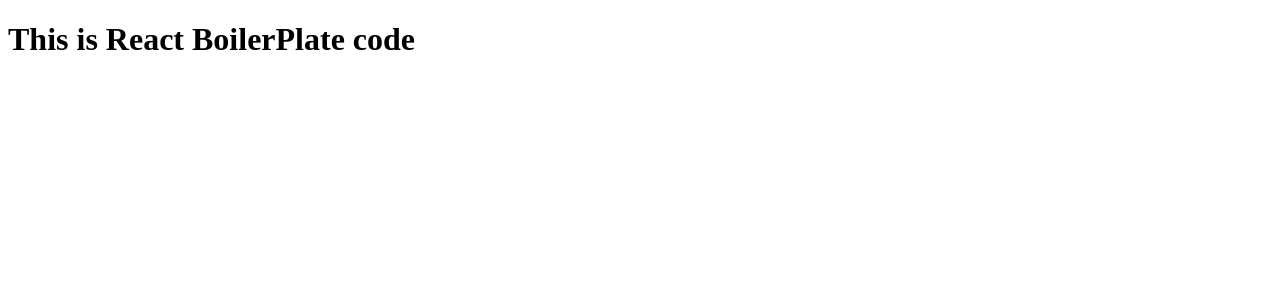
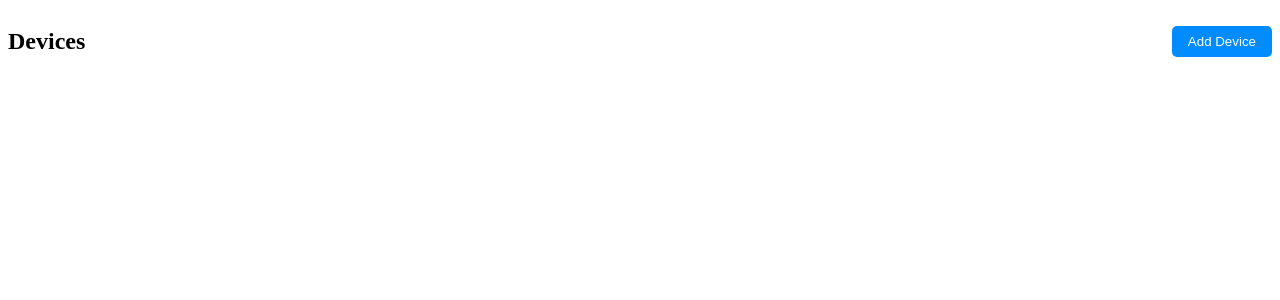
Before and after one commit to MayurKamble110/RemoteRouterConfigurationAssistent, a React (Create React App) app in the folder ui/: page / in a window 1280 px wide. Shown: the top 300 px of the page. Built offline with nearby package versions, Linux system fonts and the light colour scheme.

Commit message:
added add device button

```diff
--- a/ui/src/App.js
+++ b/ui/src/App.js
@@ -1,7 +1,9 @@
+import Device from "./Component/Device";
+
 function App() {
   return (
     <div>
-      <h1>This is React BoilerPlate code</h1>
+       <Device></Device>
     </div>
   );
 }
--- /dev/null
+++ b/ui/src/Component/Device.css
@@ -0,0 +1,18 @@
+#device {
+    display: flex;
+    justify-content: space-between;
+    align-items: center;
+}
+
+.add-button {
+    background-color: #008cff;
+    color: #fff;
+    border: none;
+    padding: 0.5rem 1rem;
+    border-radius: 5px;
+    cursor: pointer;
+}
+
+.add-button:hover{
+    background-color: #0047cc;
+}
--- /dev/null
+++ b/ui/src/Component/Device.jsx
@@ -0,0 +1,14 @@
+import { useState } from "react";
+import './Device.css';
+
+export default function Device()
+{
+    const [ data , setData] = useState([]);
+
+    return(
+        <div id = 'device'>
+             <h2>Devices</h2>
+             <button className="add-button">Add Device</button>
+        </div>
+    )
+}
```
Also changed, not shown: ui/src/Data/device.js (added, +35 -0 lines).
